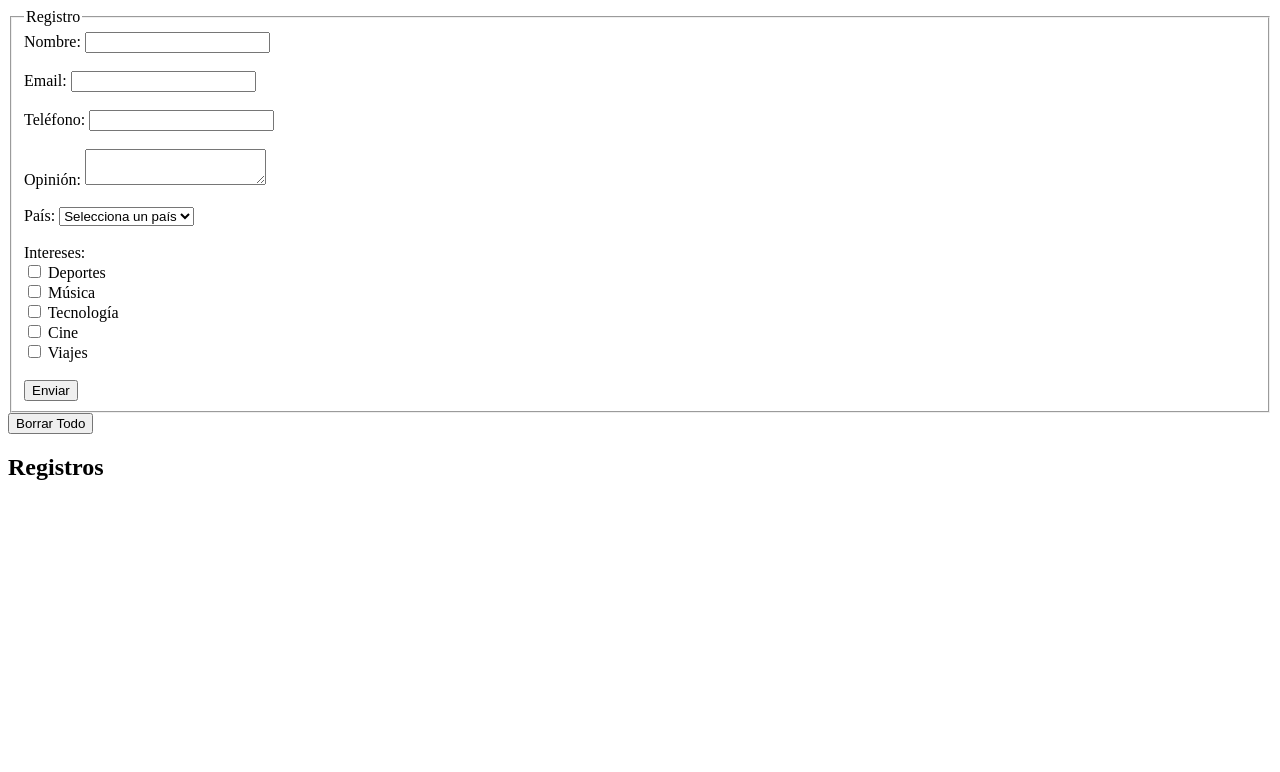
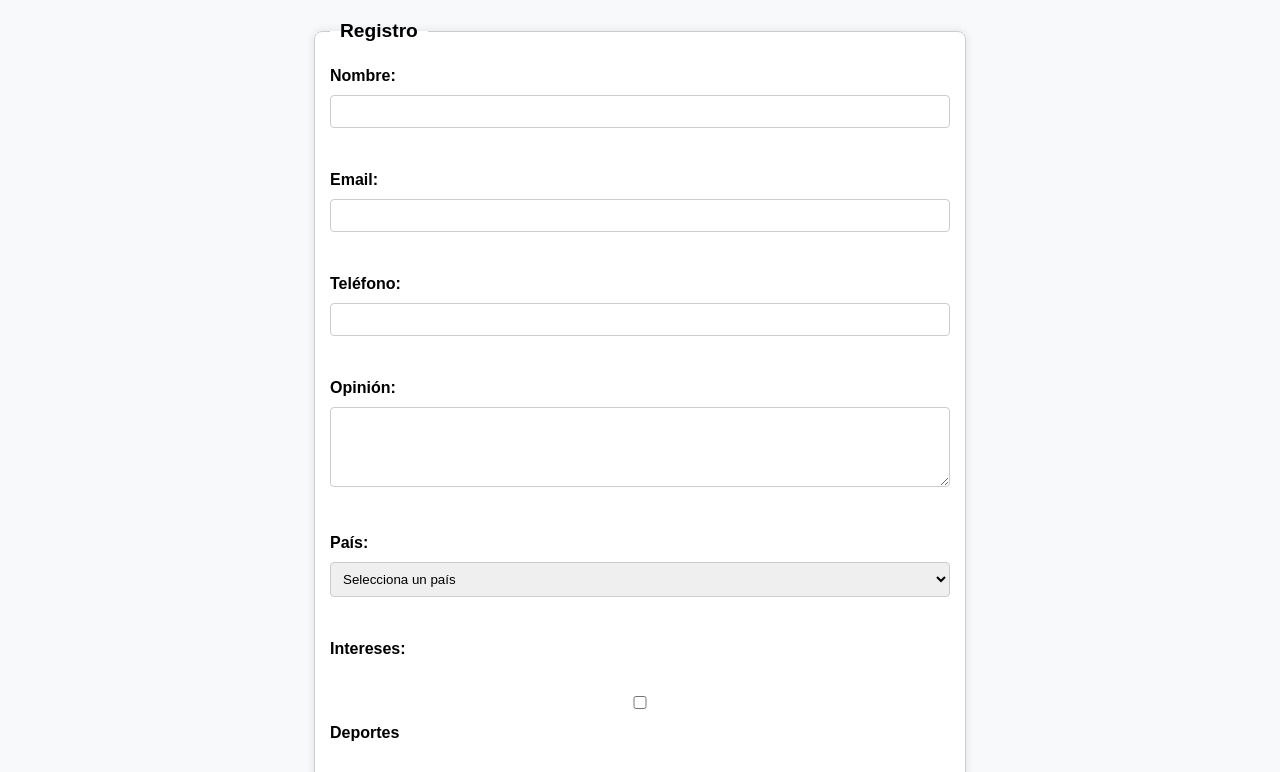
Before and after one commit to JoaquinSRG/frontEnd, a plain HTML site: page index.html in a window 1280 px wide. Shown: the top 772 px of the page. Drawn offline with Linux system fonts and the light colour scheme.

Commit message:
Updated the css

```diff
--- a/style.css
+++ b/style.css
@@ -1,6 +1,111 @@
-.correcto {
-         background-color: lightgreen;
+body {
+         font-family: Arial, sans-serif;
+         background-color: #f8f9fa;
+         margin: 20px;
       }
-.incorrecto {
-         background-color: lightcoral;
+
+      fieldset {
+         background-color: #ffffff;
+         border: 1px solid #ccc;
+         padding: 15px;
+         margin: 10px auto;
+         width: 50%;
+         border-radius: 8px;
+         box-shadow: 0px 0px 10px rgba(0, 0, 0, 0.1);
       }
+
+      legend {
+         font-weight: bold;
+         font-size: 1.2em;
+         padding: 0 10px;
+      }
+
+      p {
+         margin: 5px 0;
+      }
+
+      label {
+         font-weight: bold;
+         display: block;
+         margin: 10px 0 5px;
+      }
+
+      input,
+      textarea,
+      select {
+         width: 100%;
+         padding: 8px;
+         margin: 5px 0 15px;
+         border: 1px solid #ccc;
+         border-radius: 4px;
+         box-sizing: border-box;
+      }
+
+      textarea {
+         resize: vertical;
+         min-height: 80px;
+      }
+
+      button {
+         background-color: #007bff;
+         color: white;
+         padding: 10px 15px;
+         border: none;
+         border-radius: 5px;
+         cursor: pointer;
+         font-size: 1em;
+         margin-top: 10px;
+         display: block;
+         width: 100%;
+      }
+
+      button:hover {
+         background-color: #0056b3;
+      }
+
+      .btn-eliminar {
+         background-color: red;
+      }
+
+      .btn-eliminar:hover {
+         background-color: darkred;
+      }
+
+      #registros {
+         margin-top: 30px;
+         font-size: 1.2em;
+         font-weight: bold;
+      }
+
+      .registro {
+         background-color: #fff;
+         border: 1px solid #ccc;
+         padding: 15px;
+         margin: 15px auto;
+         width: 50%;
+         border-radius: 8px;
+         box-shadow: 0px 0px 10px rgba(0, 0, 0, 0.1);
+         text-align: left;
+      }
+
+      .registro h3 {
+         margin-top: 10px;
+      }
+
+      .comentario {
+         background-color: #f4f4f4;
+         padding: 8px;
+         margin: 5px 0;
+         border-radius: 5px;
+         display: flex;
+         justify-content: space-between;
+         align-items: center;
+      }
+
+      .correcto {
+         background-color: lightgreen !important;
+      }
+
+      .incorrecto {
+         background-color: lightcoral !important;
+      }
```
